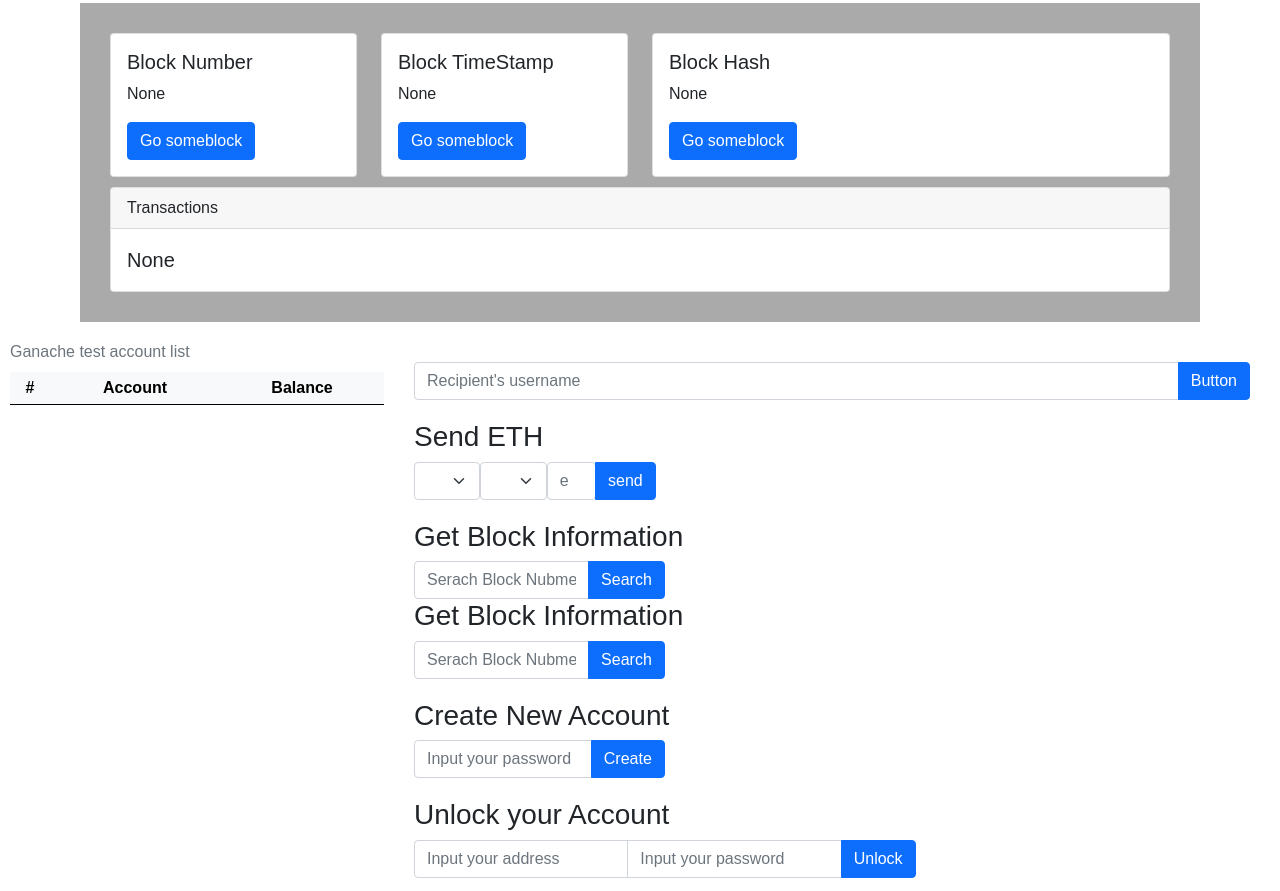
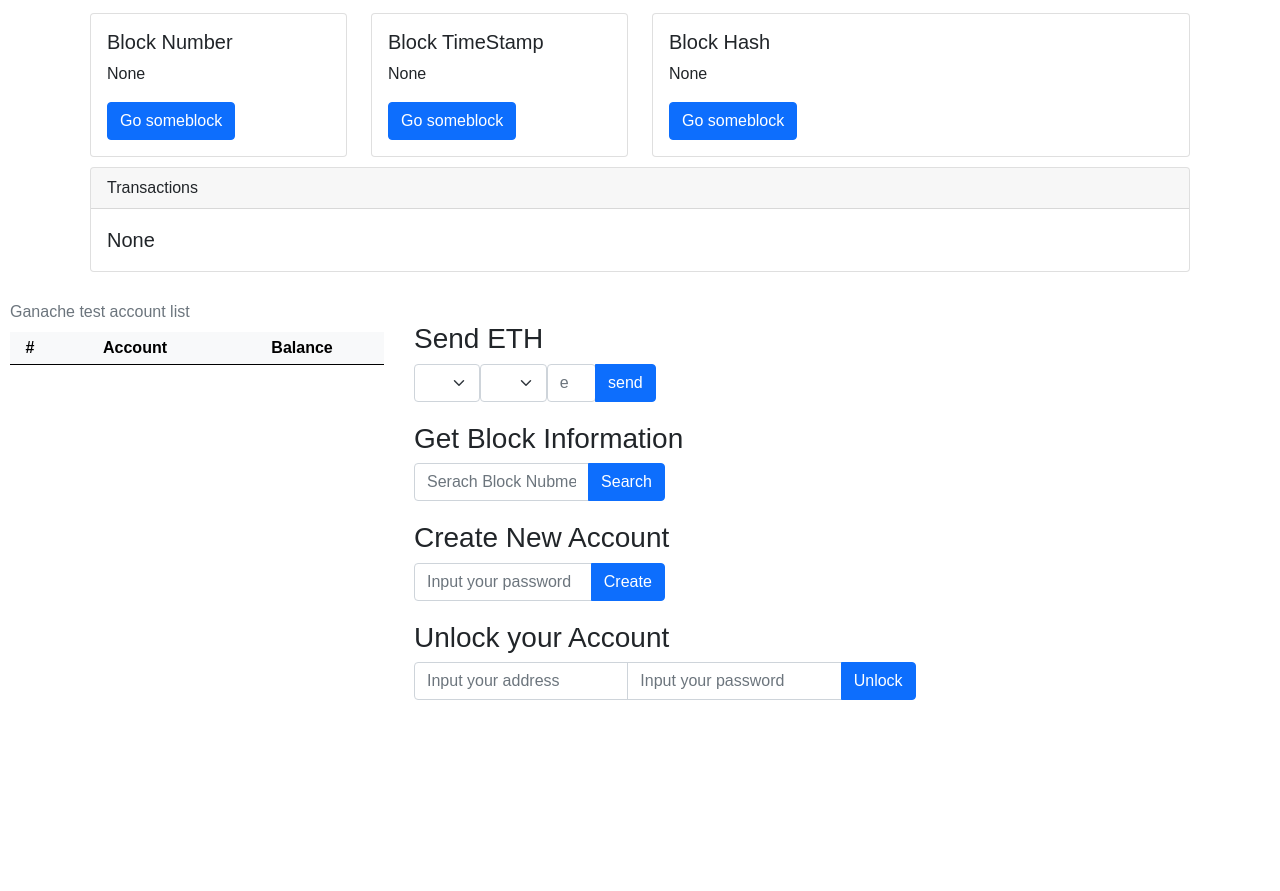
Before and after one commit to Jeongseup/Blockchain-EthereumStudy, a plain HTML site: page ganache-basic/index2.html in a window 1280 px wide. Shown: the part 283-1174 px from the top of the page. Drawn offline with nearby package versions, Linux system fonts and the light colour scheme.

Commit message:
[UPDATE] ethereseupcan complete!

```diff
--- a/ganache-basic/index2.html
+++ b/ganache-basic/index2.html
@@ -146,7 +146,7 @@
     </header>
     <!-- monitor -->
     <div class="container">
-        <div class="fakeimg">
+        <!-- <div class="fakeimg"> -->
         <a name="monitor"></a>
         <div class="container">
             <div class="row justify-content-md-center">
@@ -193,7 +193,7 @@
                 </div>
             </div>
         </div>
-        </div>
+        <!-- </div> -->
     </div>
     </div>
     <!-- Container -->
@@ -215,17 +215,6 @@
         </aside>
         <!-- main -->
         <main class="main">
-            <div class="container">
-                <div class="input-group">
-                    <!-- <div class="input-group mb-3"> -->
-                    <input id="input_blocknumber" type="text" class="form-control" placeholder="Recipient's username"
-                        aria-label="Recipient's username" aria-describedby="button-addon2" />
-
-                    <button class="btn btn-primary" type="button" id="button-addon2" onclick="getBlockNumber();">
-                        Button
-                    </button>
-                </div>
-            </div>
             <!-- function 1 : send ether -->
             <div class="container">
                 <div>
@@ -247,23 +236,12 @@
             </div>
             <!-- function 2 :  get block -->
             <div class="container">
-
                 <a name="target">
                     <h3>Get Block Information</h3>
                 </a>
                 <div class="input-group" style="width: 30%">
                     <input type="text" id="blocknumber" class="form-control" placeholder="Serach Block Nubmer"></input>
                     <a href="#monitor" class="btn btn-primary" onclick="searchBlockInfo();">Search</a>
-                </div>
-                <div>
-                    <name name="target">
-                        <h3>Get Block Information</h3>
-                    </name>
-                    <div class="input-group" style="width: 30%">
-                        <input type="text" id="blocknumber" class="form-control"
-                            placeholder="Serach Block Nubmer"></input>
-                        <a href="#monitor" class="btn btn-primary" onclick="searchBlockInfo();">Search</a>
-                    </div>
                 </div>
             </div>
             <!-- function 2 :  get block -->
```
Lines whose indentation alone changed are shown as unchanged.
